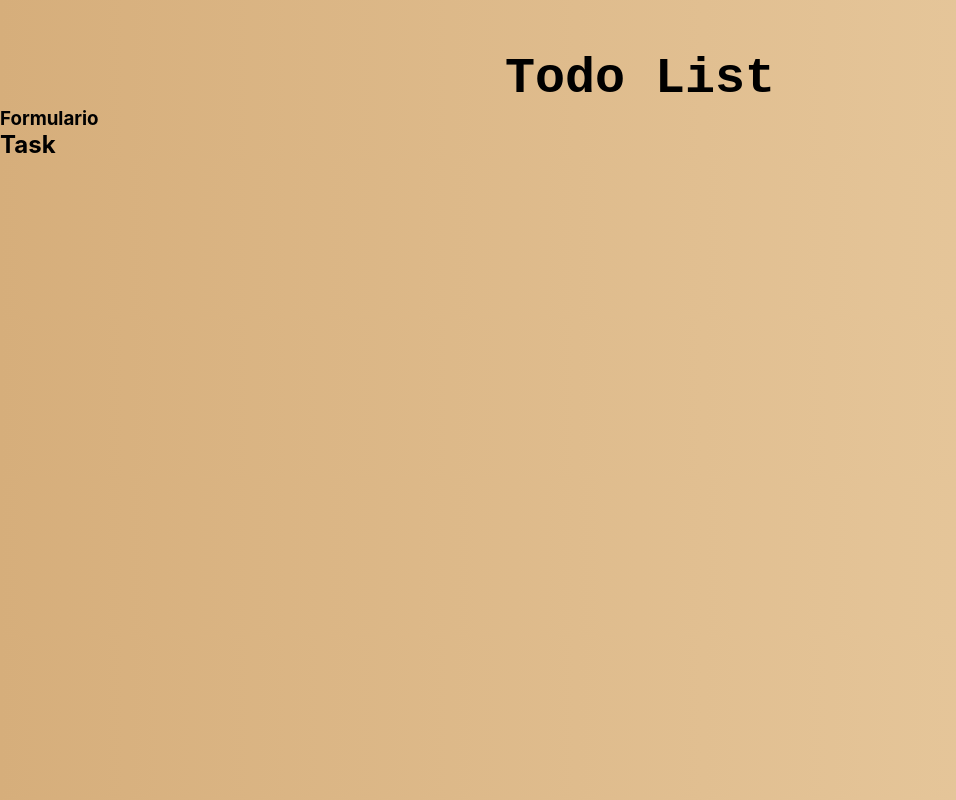
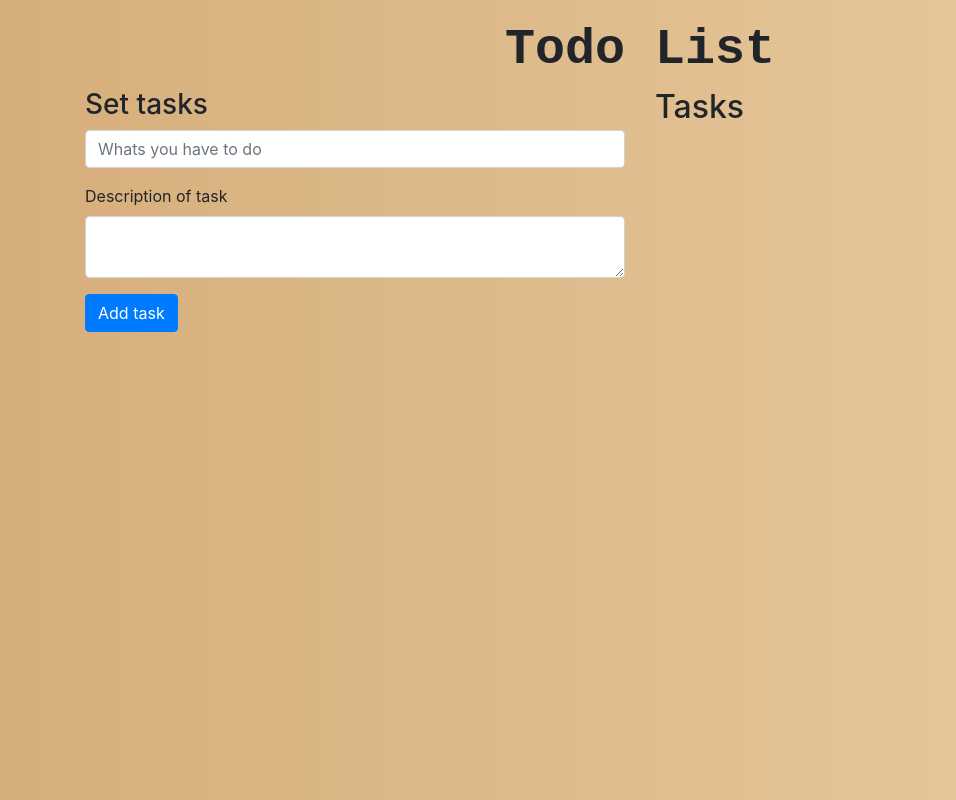
Before and after one commit to oliveravictor/todo-list, a React (Create React App) app in the folder to-do-list/: page / in a window 1280 px wide. Shown: the whole page, without its empty margins (0-956 px from the left). Built offline with nearby package versions, Linux system fonts and the light colour scheme.

Commit message:
added state in components

```diff
--- a/to-do-list/public/index.html
+++ b/to-do-list/public/index.html
@@ -1,43 +1,25 @@
 <!DOCTYPE html>
 <html lang="en">
+
 <head>
   <meta charset="utf-8" />
   <link rel="icon" href="%PUBLIC_URL%/favicon.ico" />
   <meta name="viewport" content="width=device-width, initial-scale=1" />
   <meta name="theme-color" content="#000000" />
-    <meta
-      name="description"
-      content="Web site created using create-react-app"
-    />
+  <meta name="description" content="Web site created using create-react-app" />
   <link rel="apple-touch-icon" href="%PUBLIC_URL%/logo192.png" />
-    <!--
-      manifest.json provides metadata used when your web app is installed on a
-      user's mobile device or desktop. See https://developers.google.com/web/fundamentals/web-app-manifest/
-    -->
+
   <link rel="manifest" href="%PUBLIC_URL%/manifest.json" />
-    <!--
-      Notice the use of %PUBLIC_URL% in the tags above.
-      It will be replaced with the URL of the `public` folder during the build.
-      Only files inside the `public` folder can be referenced from the HTML.
+  <link rel="stylesheet" href="https://stackpath.bootstrapcdn.com/bootstrap/4.3.1/css/bootstrap.min.css"
+    integrity="sha384-ggOyR0iXCbMQv3Xipma34MD+dH/1fQ784/j6cY/iJTQUOhcWr7x9JvoRxT2MZw1T" crossorigin="anonymous">
 
-      Unlike "/favicon.ico" or "favicon.ico", "%PUBLIC_URL%/favicon.ico" will
-      work correctly both with client-side routing and a non-root public URL.
-      Learn how to configure a non-root public URL by running `npm run build`.
-    -->
-    <title>React App</title>
+  <title>Todo List</title>
 </head>
+
 <body>
   <noscript>You need to enable JavaScript to run this app.</noscript>
   <div id="root"></div>
-    <!--
-      This HTML file is a template.
-      If you open it directly in the browser, you will see an empty page.
 
-      You can add webfonts, meta tags, or analytics to this file.
-      The build step will place the bundled scripts into the <body> tag.
+</body>
 
-      To begin the development, run `npm start` or `yarn start`.
-      To create a production bundle, use `npm run build` or `yarn build`.
-    -->
-  </body>
 </html>
--- a/to-do-list/src/App.js
+++ b/to-do-list/src/App.js
@@ -1,18 +1,26 @@
 import Header from "./Components/Header";
 import { Container, Col, Row } from "react-bootstrap";
 import Taskform from "./Components/Taskform";
-import Task from "./Components/Task";
+import Tasks from "./Components/Tasks";
+import { useState } from "react";
 
 function App() {
+  const [tasks, setTasks] = useState([]);
+
+  const addTask = (task) => {
+    console.log(task);
+    setTasks([...tasks, task]);
+  };
+
   return (
     <Container>
       <Header />
-      <Row mt={3}>
-        <Col size={6}>
-          <Taskform />
+      <Row>
+        <Col size={4}>
+          <Taskform addTask={addTask} />
         </Col>
-        <Col size={6}>
-          <Task />
+        <Col size={3}>
+          <Tasks tasks={tasks} />
         </Col>
       </Row>
     </Container>
--- a/to-do-list/src/Components/Header/Header.css
+++ b/to-do-list/src/Components/Header/Header.css
@@ -2,7 +2,7 @@ h1 {
   text-align: center;
   font-family: "Courier New", Courier, monospace;
   font-weight: bold;
-  margin-top: 50px;
+  margin-top: 20px;
   font-size: 50px;
 }
 
--- a/to-do-list/src/Components/Task/Task.js
+++ /dev/null
@@ -1,5 +0,0 @@
-const Task = () => {
-  return <h2>Task</h2>;
-};
-
-export default Task;
--- a/to-do-list/src/Components/Task/index.js
+++ /dev/null
@@ -1 +0,0 @@
-export { default } from "./Task";
--- a/to-do-list/src/Components/Taskform/Taskform.js
+++ b/to-do-list/src/Components/Taskform/Taskform.js
@@ -1,5 +1,34 @@
-const Taskform = () => {
-  return <h3>Formulario</h3>;
+import { Form, Button } from "react-bootstrap";
+
+const Taskform = ({ addTask }) => {
+  const handleAddTask = (e) => {
+    console.log("handle task");
+    e.preventDefault();
+
+    const [taskName, taskDescription] = e.target.elements;
+    addTask({
+      nameTask: taskName.value,
+      descriptionTask: taskDescription.value,
+    });
+  };
+
+  return (
+    <Form onSubmit={handleAddTask}>
+      <h3>Set tasks</h3>
+      <Form.Group>
+        <Form.Control
+          type="text"
+          name="taskName"
+          placeholder="Whats you have to do"
+        />
+      </Form.Group>
+      <Form.Group>
+        <Form.Label>Description of task</Form.Label>
+        <Form.Control as="textarea" name="taskDescription" rows={2} />
+      </Form.Group>
+      <Button type="submit">Add task</Button>
+    </Form>
+  );
 };
 
 export default Taskform;
--- /dev/null
+++ b/to-do-list/src/Components/Tasks/Tasks.js
@@ -0,0 +1,5 @@
+const Tasks = () => {
+  return <h2>Tasks</h2>;
+};
+
+export default Tasks;
--- /dev/null
+++ b/to-do-list/src/Components/Tasks/index.js
@@ -0,0 +1 @@
+export { default } from "./Tasks";
```
Lines whose indentation alone changed are shown as unchanged.
